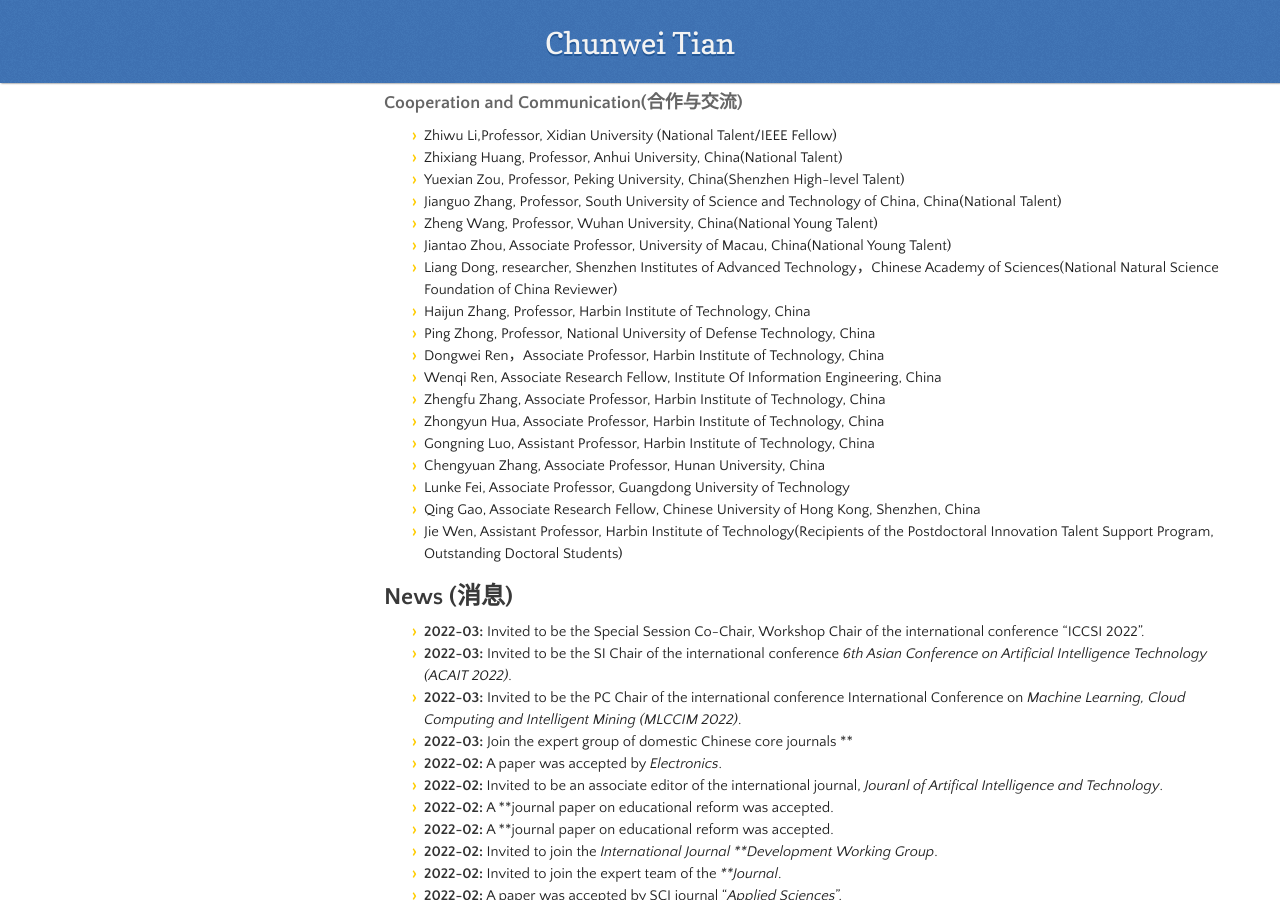
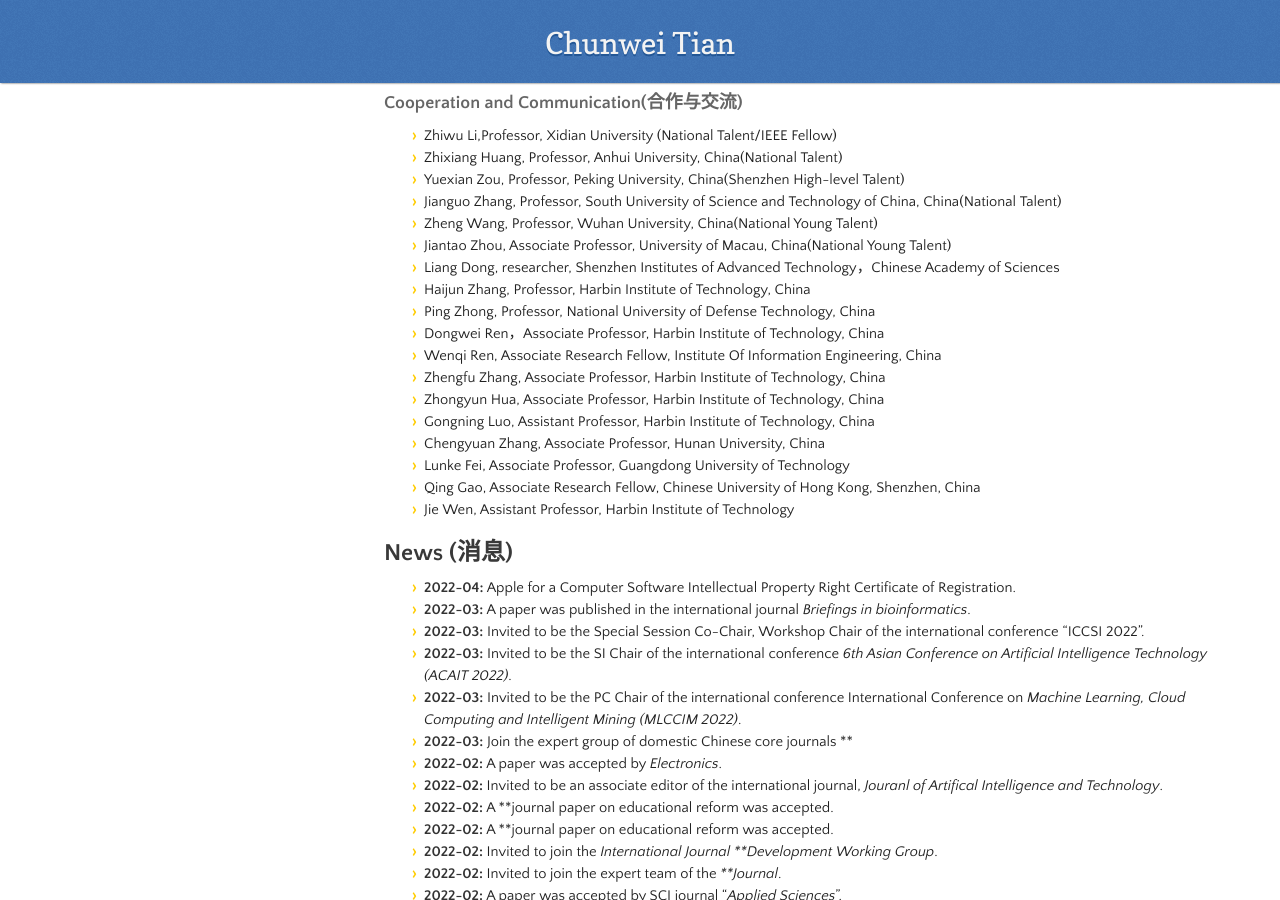
Before and after one commit to hellloxiaotian/hellloxiaotian.github.io, a Jekyll site: the page built from index.md, in a window 1280 px wide and 900 px high, scrolled down 1916 px. Built offline with Jekyll 4.4.1, drawn with Linux system fonts in a browser that asks for light colours; nearby versions of some CDN libraries; our own code applies the rules of GitHub Pages for plain Markdown files; the repository's description, which GitHub fills in, is left out; some of the changed text lies outside the part shown.

Commit message:
Add files via upload

```diff
--- a/index.md
+++ b/index.md
@@ -56,7 +56,7 @@
 - Jianguo Zhang, Professor, South University of Science and Technology of China, China(National Talent)
 - Zheng Wang, Professor, Wuhan University, China(National Young Talent)
 - Jiantao Zhou, Associate Professor, University of Macau, China(National Young Talent)
-- Liang Dong, researcher, Shenzhen Institutes of Advanced Technology，Chinese Academy of Sciences(National Natural Science Foundation of China Reviewer)
+- Liang Dong, researcher, Shenzhen Institutes of Advanced Technology，Chinese Academy of Sciences
 - Haijun Zhang, Professor, Harbin Institute of Technology, China
 - Ping Zhong, Professor, National University of Defense Technology, China
 - Dongwei Ren，Associate Professor, Harbin Institute of Technology, China
@@ -67,10 +67,12 @@
 - Chengyuan Zhang, Associate Professor, Hunan University, China
 - Lunke Fei, Associate Professor, Guangdong University of Technology
 - Qing Gao, Associate Research Fellow,  Chinese University of Hong Kong, Shenzhen, China
-- Jie Wen, Assistant Professor, Harbin Institute of Technology(Recipients of the Postdoctoral Innovation Talent Support Program, Outstanding Doctoral Students)
+- Jie Wen, Assistant Professor, Harbin Institute of Technology
 
 ## News (消息)
 
+- **2022-04:** Apple for a Computer Software Intellectual Property Right Certificate of Registration.
+- **2022-03:** A paper was published in the international journal *Briefings in bioinformatics*.
 - **2022-03:** Invited to be the Special Session Co-Chair, Workshop Chair of the international conference "ICCSI 2022".
 - **2022-03:** Invited to be the SI Chair of the international conference *6th Asian Conference on Artificial Intelligence Technology (ACAIT 2022)*.
 - **2022-03:** Invited to be the PC Chair of the international conference International Conference on *Machine Learning, Cloud Computing and Intelligent Mining (MLCCIM 2022)*.
@@ -305,9 +307,23 @@
 
 <br/>
 
+
+
+## Work Experience(工作经历)
+2021.07- Associate Professor, Northwestern Polytechnic University
+2020.01-2021. Key member of Shenzhen Key Laboratory of Visual Object Detection and Recognition
+
+<br/>
+<br/>
 ## Education (教育背景)
 
 3/2017~1/2021    PhD   [Harbin Institute of Technology](http://www.google.com/url?q=http%3A%2F%2Fwww.hitsz.edu.cn%2Findex.html&sa=D&sntz=1&usg=AFQjCNFLsYIQ7qGqKGr_3MzQ5KcRSMkKPQ), China.
+
+<br/>
+<br/>
+
+## Education And Teaching
+Graduate Course "Cloud Oriented Big Data Technologies" (Spring)
 
 <br/>
 <br/>
@@ -500,12 +516,6 @@
      <div class="desc_blank_2"> </div>
     </div>
 
-<div class="img" width = "50%">
-     <img src="picture/Tiancai Jiao.jpg" >
-     <div class="desc_blank"> </div>
-     <div class="desc"> Tiancai Jiao, <a href = "https://www.nwpu.edu.cn">Northwestern Polytechnical University</a> , China</div>
-     <div class="desc_blank_2"> </div>
-    </div>
 
 <div class="img" width = "50%">
      <img src="picture/Canwen Li.jpg" >
```
Also changed, not shown: publication.md (+1 -0 lines).
